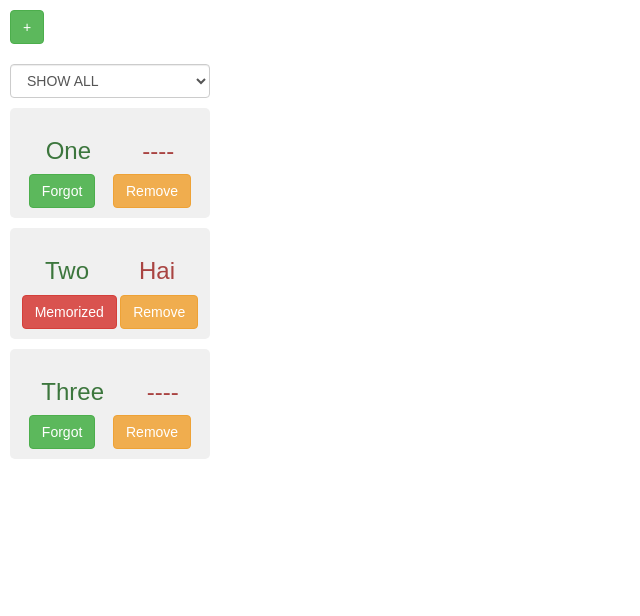
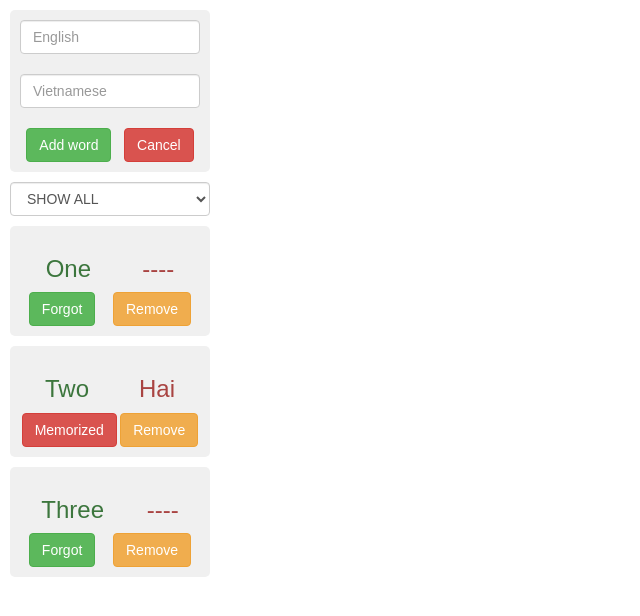
Before and after one commit to vanpho93/react1205, a React (Create React App) app: page / in a window 1280 px wide. Shown: the top 616 px of the page, without its empty margins (0-640 px from the left). Built offline with nearby package versions, Linux system fonts and the light colour scheme.

Commit message:
separate

```diff
--- /dev/null
+++ b/src/components/Filter.js
@@ -0,0 +1,18 @@
+import React, { Component } from 'react';
+
+export default class Filter  extends Component {
+    render() {
+        return (
+            <select
+                className="form-control"
+                style={{ width: 200, margin: 10 }}
+                value={this.props.filterMode}
+                onChange={_ => _}
+            >
+                <option value="SHOW_ALL">SHOW ALL</option>
+                <option value="SHOW_MEMORIZED">SHOW MEMORIZED</option>
+                <option value="SHOW_FORGOT">SHOW FORGOT</option>
+            </select>
+        );
+    }
+}
--- a/src/components/Form.js
+++ b/src/components/Form.js
@@ -3,27 +3,33 @@ import React, { Component } from 'react';
 export default class Form extends Component {
     constructor(props) {
         super(props);
-        this.state = { txtEn: 'Five', txtVn: 'Nam' };
+        this.state = { txtEn: '', txtVn: '' };
     }
     render() {
+        const { txtEn, txtVn } = this.state;
+        if (!this.props.shouldShowForm) return (
+            <button className="btn btn-success" style={{ margin: 10 }} onClick={this.toggleForm}>
+                +
+            </button>
+        );
         return (
             <div className="form-group word-form">
                 <input
                     placeholder="English"
                     className="form-control"
-                    value={this.state.txtEn}
+                    value={txtEn}
                     onChange={evt => this.setState({ txtEn: evt.target.value })}
                 />
                 <br />
                 <input
                     placeholder="Vietnamese"
                     className="form-control"
-                    value={this.state.txtVn}
+                    value={txtVn}
                     onChange={evt => this.setState({ txtVn: evt.target.value })}
                 />
                 <br />
                 <div className="btn-container">
-                    <button className="btn btn-success" onClick={this.addWord}>
+                    <button className="btn btn-success">
                         Add word
                     </button>
                     <button
@@ -32,7 +38,6 @@ export default class Form extends Component {
                         Cancel
                     </button>
                 </div>
-                { JSON.stringify(this.state) }
             </div>
         );
     }
--- a/src/components/List.js
+++ b/src/components/List.js
@@ -1,4 +1,7 @@
 import React, { Component } from 'react';
+import Word from './Word';
+import Form from './Form';
+import Filter from './Filter';
 
 const words = [
     { id: 'a1', en: 'One', vn: 'Mot', isMemorized: true },
@@ -9,8 +12,7 @@ const words = [
 export default class List extends Component {
     constructor(props) {
         super(props);
-        this.state = { words, txtEn: '', txtVn: '', shouldShowForm: false, filterMode: 'SHOW_ALL' };
-        this.getWordItem = this.getWordItem.bind(this);
+        this.state = { words, txtEn: '', txtVn: '', shouldShowForm: true, filterMode: 'SHOW_ALL' };
         this.addWord = this.addWord.bind(this);
         this.toggleForm = this.toggleForm.bind(this);
     }
@@ -26,71 +28,6 @@ export default class List extends Component {
             return { ...w, isMemorized: !w.isMemorized };
         });
         this.setState({ words });
-    }
-
-    getWordItem(word) {
-        return (
-            <div className="word" key={word.id}>
-                <div className="word-container">
-                <h3 className="text-success">{word.en}</h3>
-                <h3 className="text-danger">
-                    { word.isMemorized ? '----' : word.vn}
-                </h3>
-                </div>
-                <div className="btn-container">
-                <button
-                    className={word.isMemorized ? 'btn btn-success' : 'btn btn-danger'}
-                    onClick={() => this.toggleWord(word.id)}
-                >
-                    {word.isMemorized ? 'Forgot' : 'Memorized'}
-                </button>
-                <button
-                    className="btn btn-warning"
-                    onClick={() => this.removeWord(word.id)}
-                >
-                    Remove
-                </button>
-                </div>
-            </div>
-        );
-    }
-
-    getForm() {
-        const { txtEn, txtVn } = this.state;
-        if (!this.state.shouldShowForm) return (
-            <button className="btn btn-success" style={{ margin: 10 }} onClick={this.toggleForm}>
-                +
-            </button>
-        );
-        return (
-            <div className="form-group word-form">
-                <input
-                    placeholder="English"
-                    className="form-control"
-                    value={txtEn}
-                    onChange={evt => this.setState({ txtEn: evt.target.value })}
-                />
-                <br />
-                <input
-                    placeholder="Vietnamese"
-                    className="form-control"
-                    value={txtVn}
-                    onChange={evt => this.setState({ txtVn: evt.target.value })}
-                />
-                <br />
-                <div className="btn-container">
-                    <button className="btn btn-success" onClick={this.addWord}>
-                        Add word
-                    </button>
-                    <button
-                        className="btn btn-danger"
-                        onClick={this.toggleForm}
-                    >
-                        Cancel
-                    </button>
-                </div>
-            </div>
-        );
     }
 
     addWord() {
@@ -120,21 +57,12 @@ export default class List extends Component {
     }
 
     render() {
-        const { words, filterMode } = this.state;
+        const { filterMode, shouldShowForm } = this.state;
         return (
-            <div className="App">
-                { this.getForm() }
-                <select
-                    className="form-control"
-                    style={{ width: 200, margin: 10 }}
-                    value={filterMode}
-                    onChange={evt => this.setState({ filterMode: evt.target.value })}
-                >
-                    <option value="SHOW_ALL">SHOW ALL</option>
-                    <option value="SHOW_MEMORIZED">SHOW MEMORIZED</option>
-                    <option value="SHOW_FORGOT">SHOW FORGOT</option>
-                </select>
-                { this.filteredWords.map(word => this.getWordItem(word)) }
+            <div>
+                <Form shouldShowForm={shouldShowForm} />
+                <Filter filterMode={filterMode} />
+                { this.filteredWords.map(word => <Word word={word} key={word.id} />) }
             </div>
         );
     }
--- a/src/components/Word.js
+++ b/src/components/Word.js
@@ -1,25 +1,25 @@
 import React, { Component } from 'react';
 
 class Word extends Component {
-    getButton() {
-        if (this.props.wordInfo.isMemorized) {
-            return <button className="btn btn-danger">Forgot</button>;
-        }
-        return <button className="btn btn-success">Memorized</button>;
-    }
     render() {
-        const { en, vn, isMemorized } = this.props.wordInfo;
+        const { word } = this.props;
         return (
             <div className="word">
                 <div className="word-container">
-                <h3 className="text-success">{en}</h3>
+                <h3 className="text-success">{word.en}</h3>
                 <h3 className="text-danger">
-                    { isMemorized ? '----' : vn}
+                    { word.isMemorized ? '----' : word.vn}
                 </h3>
                 </div>
                 <div className="btn-container">
-                { this.getButton() }
-                <button className="btn btn-warning">
+                <button
+                    className={word.isMemorized ? 'btn btn-success' : 'btn btn-danger'}
+                >
+                    {word.isMemorized ? 'Forgot' : 'Memorized'}
+                </button>
+                <button
+                    className="btn btn-warning"
+                >
                     Remove
                 </button>
                 </div>
@@ -29,11 +29,3 @@ class Word extends Component {
 }
 
 export default Word;
-
-/*
-    Auto Close Tag
-    Auto Rename Tag
-    npm Intellisense
-    path Intellisense
-    React-Native/React/Redux es6 (EQuimper)
-*/
```
